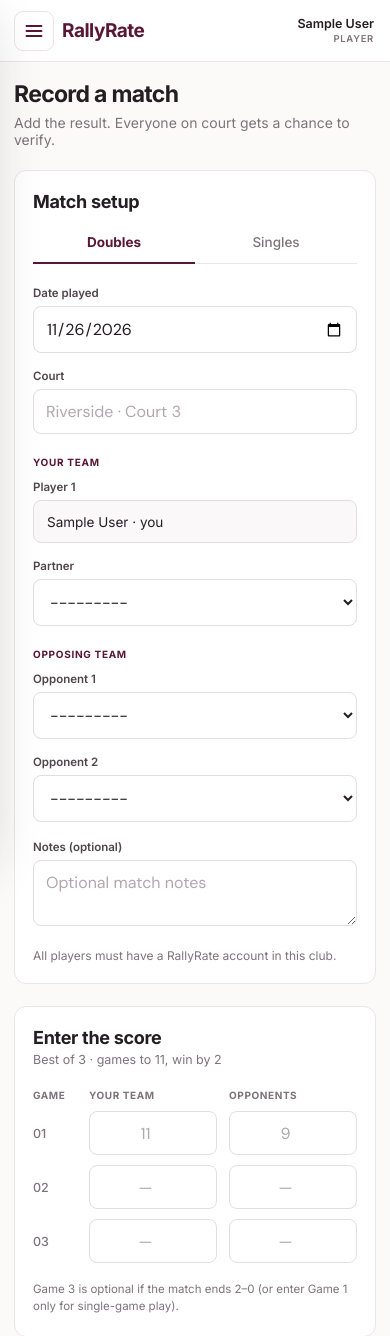
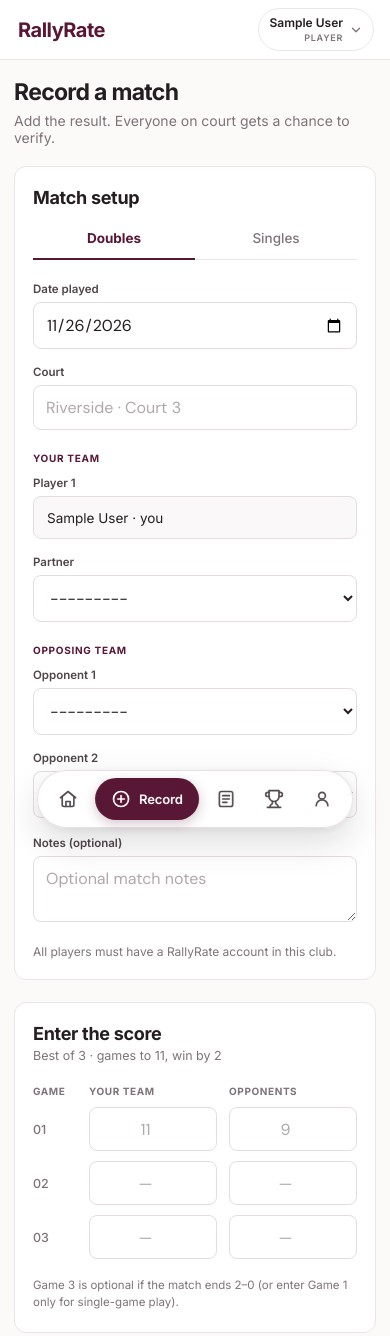
Before and after one commit to Bochikoyy/RallyRate-Caipang-Chrisnel-G7, a Django app: page /matches/new/ in a window 390 px wide. Shown: the top 1336 px of the page. Run offline with Django 5.2, Linux system fonts and the light colour scheme; the visitor is signed in with stand-in values (Sample User, id 1); data comes from the database, SQL or seed files in the repository; parts of the project's set-up code (start-up, migrations or seed data) failed here and were passed over.

Commit message:
feat(ui): replace mobile drawer with expanding-label floating bottom dock

```diff
--- a/static/css/site.css
+++ b/static/css/site.css
@@ -466,42 +466,42 @@
   font-weight: 600;
 }
 
-.ws-menu-toggle,
-.ws-drawer-head,
-.ws-drawer-user,
-.ws-backdrop {
+.ws-account-wrap {
+  position: relative;
+}
+
+.ws-user-trigger {
+  border: 0;
+  background: none;
+  padding: 0;
+  font: inherit;
+  color: inherit;
+  display: inline-flex;
+  align-items: center;
+  gap: 6px;
+  cursor: default;
+}
+
+.ws-user-chevron,
+.ws-user-popover,
+.ws-float-dock,
+.ws-mobile-signout-card {
   display: none;
 }
 
 @media (max-width: 920px) {
-  body.ws-drawer-open {
-    overflow: hidden;
-  }
   .ws-topbar {
     position: sticky;
     top: 0;
     z-index: 40;
-    height: 62px;
+    height: 60px;
+    background: rgba(255, 255, 255, 0.9);
+    backdrop-filter: blur(12px);
+    -webkit-backdrop-filter: blur(12px);
     grid-template-columns: auto minmax(0, 1fr);
   }
   .ws-brand-cell {
-    padding: 0 0 0 14px;
-    gap: 8px;
-  }
-  .ws-menu-toggle {
-    display: inline-grid;
-    place-items: center;
-    width: 40px;
-    height: 40px;
-    border: 1px solid var(--ws-border);
-    border-radius: 9px;
-    background: #ffffff;
-    color: var(--ws-plum);
-    cursor: pointer;
-    flex: none;
-  }
-  .ws-menu-toggle:active {
-    background: var(--ws-blush);
+    padding: 0 0 0 18px;
   }
   .ws-brand-mascot {
     display: none;
@@ -510,7 +510,7 @@
     gap: 0;
   }
   .ws-brand-text {
-    font-size: 19px;
+    font-size: 20px;
   }
   .ws-topbar-main {
     padding: 0 16px 0 12px;
@@ -520,144 +520,205 @@
   .ws-club-title {
     display: none;
   }
+  .ws-user-trigger {
+    padding: 6px 10px;
+    border-radius: 999px;
+    border: 1px solid var(--ws-border);
+    background: #ffffff;
+    cursor: pointer;
+    max-width: 100%;
+  }
+  .ws-user-trigger:active {
+    background: var(--ws-blush);
+  }
+  .ws-user-chevron {
+    display: block;
+    color: var(--ws-muted);
+    flex: none;
+  }
   .ws-user-meta {
     min-width: 0;
   }
   .ws-user-name {
-    max-width: 155px;
+    max-width: 138px;
     overflow: hidden;
     text-overflow: ellipsis;
     white-space: nowrap;
-    font-size: 12.5px;
+    font-size: 12px;
   }
   .ws-user-role {
-    font-size: 9.5px;
-  }
-  .ws-backdrop {
+    font-size: 9px;
+  }
+
+  /* Account Popover Menu */
+  .ws-user-popover {
     display: block;
-    position: fixed;
-    inset: 0;
-    z-index: 50;
-    background: rgba(36, 30, 34, 0.42);
-    backdrop-filter: blur(1px);
-  }
-  .ws-backdrop[hidden] {
+    position: absolute;
+    top: calc(100% + 8px);
+    right: 0;
+    z-index: 70;
+    width: 220px;
+    padding: 8px;
+    border-radius: 14px;
+    background: #ffffff;
+    border: 1px solid var(--ws-border);
+    box-shadow: 0 18px 42px rgba(36, 30, 34, 0.16);
+  }
+  .ws-user-popover[hidden] {
+    display: none;
+  }
+  .ws-popover-head {
+    padding: 8px 10px 10px;
+    margin-bottom: 4px;
+    border-bottom: 1px solid #f2ecef;
+    display: flex;
+    flex-direction: column;
+    gap: 2px;
+  }
+  .ws-popover-head strong {
+    font-size: 13px;
+    color: var(--ws-ink);
+  }
+  .ws-popover-head span {
+    font-size: 11.5px;
+    color: var(--ws-muted);
+  }
+  .ws-popover-link {
+    display: flex;
+    align-items: center;
+    height: 38px;
+    padding: 0 10px;
+    border-radius: 8px;
+    font-size: 13px;
+    font-weight: 500;
+    color: #4f454b;
+  }
+  .ws-popover-link:hover,
+  .ws-popover-link:active {
+    background: #f8f4f6;
+    color: var(--ws-plum);
+  }
+  .ws-user-popover form {
+    margin: 4px 0 0;
+    padding-top: 4px;
+    border-top: 1px solid #f2ecef;
+  }
+  .ws-popover-logout {
+    width: 100%;
+    height: 38px;
+    padding: 0 10px;
+    border: 0;
+    border-radius: 8px;
+    background: none;
+    text-align: left;
+    font: 600 13px 'Inter', 'DM Sans', sans-serif;
+    color: var(--ws-red-ink);
+    cursor: pointer;
+  }
+  .ws-popover-logout:hover,
+  .ws-popover-logout:active {
+    background: var(--ws-red-bg);
+  }
+
+  /* Hide desktop left sidebar on mobile */
+  .ws-sidebar {
     display: none;
   }
   .ws-frame {
     grid-template-columns: 1fr;
-    min-height: calc(100vh - 62px);
-  }
-  .ws-sidebar {
-    position: fixed;
-    top: 0;
-    left: 0;
-    bottom: 0;
-    z-index: 60;
-    width: min(292px, 84vw);
-    border-right: 1px solid var(--ws-border);
-    padding: 18px 18px 24px;
-    gap: 24px;
-    overflow-y: auto;
-    transform: translateX(-104%);
-    transition: transform 0.22s cubic-bezier(0.22, 1, 0.36, 1);
-    box-shadow: 0 20px 50px rgba(36, 30, 34, 0.18);
-  }
-  body.ws-drawer-open .ws-sidebar {
-    transform: translateX(0);
-  }
-  .ws-drawer-head {
-    display: flex;
-    align-items: center;
-    justify-content: space-between;
-    padding: 0 4px 14px;
-    margin-bottom: 14px;
-    border-bottom: 1px solid var(--ws-border);
-  }
-  .ws-drawer-close {
-    width: 36px;
-    height: 36px;
-    border: 1px solid var(--ws-border);
-    border-radius: 8px;
-    background: #ffffff;
-    color: var(--ws-ink);
-    font-size: 15px;
-    cursor: pointer;
-    display: inline-grid;
-    place-items: center;
-  }
-  .ws-drawer-user {
-    display: flex;
-    flex-direction: column;
-    gap: 3px;
-    padding: 12px 14px;
-    margin-bottom: 16px;
-    border-radius: 10px;
-    background: var(--ws-blush);
-  }
-  .ws-drawer-user strong {
-    font-size: 13.5px;
-    color: var(--ws-ink);
-  }
-  .ws-drawer-user span {
-    font-size: 11.5px;
-    color: var(--ws-muted);
-  }
-  .ws-nav-link {
-    min-height: 44px;
-    font-size: 14px;
-  }
-  .ws-sidebar-foot {
-    padding: 0 2px;
-  }
-  .ws-club-tagline {
-    margin-bottom: 14px;
-  }
-  .ws-foot-links {
-    gap: 8px;
-  }
-  .ws-help-link {
-    display: flex;
-    align-items: center;
-    justify-content: center;
-    width: 100%;
-    min-height: 42px;
-    padding: 0 14px;
-    border: 1px solid var(--ws-border);
-    border-radius: 9px;
-    background: #ffffff;
-    font-size: 13px;
-  }
-  .ws-logout-btn {
-    display: flex;
-    align-items: center;
-    justify-content: center;
-    width: 100%;
-    min-height: 42px;
-    padding: 0 14px;
-    border: 1px solid #e5d8df;
-    border-radius: 9px;
-    background: var(--ws-blush);
-    color: var(--ws-plum);
-    font-size: 13px;
-    font-weight: 600;
+    min-height: calc(100vh - 60px);
   }
   .ws-disclaimer {
     display: none;
   }
   .ws-main {
-    padding: 22px 16px 28px;
+    padding: 20px 16px calc(104px + env(safe-area-inset-bottom, 0px));
     gap: 24px;
   }
   .ws-page-head {
     flex-direction: column;
     align-items: stretch;
     gap: 14px;
-    margin-bottom: 22px;
+    margin-bottom: 20px;
   }
   .ws-page-head h1 {
     font-size: 25px;
   }
+
+  /* Expanding-Label Floating Capsule Bottom Dock */
+  .ws-float-dock {
+    position: fixed;
+    left: 50%;
+    bottom: calc(16px + env(safe-area-inset-bottom, 0px));
+    transform: translateX(-50%);
+    z-index: 65;
+    display: inline-flex;
+    align-items: center;
+    gap: 6px;
+    padding: 7px 9px;
+    max-width: calc(100vw - 24px);
+    background: rgba(255, 255, 255, 0.96);
+    backdrop-filter: blur(16px);
+    -webkit-backdrop-filter: blur(16px);
+    border: 1px solid rgba(232, 223, 228, 0.95);
+    border-radius: 999px;
+    box-shadow:
+      0 14px 36px rgba(36, 30, 34, 0.15),
+      0 2px 8px rgba(36, 30, 34, 0.06);
+  }
+  .ws-dock-item {
+    display: inline-flex;
+    align-items: center;
+    justify-content: center;
+    height: 42px;
+    min-width: 42px;
+    padding: 0 11px;
+    border-radius: 999px;
+    color: #554a51;
+    text-decoration: none;
+    transition:
+      background 0.22s cubic-bezier(0.22, 1, 0.36, 1),
+      color 0.18s ease,
+      padding 0.22s cubic-bezier(0.22, 1, 0.36, 1);
+  }
+  .ws-dock-item svg {
+    flex: none;
+  }
+  .ws-dock-label {
+    display: none;
+    white-space: nowrap;
+    font-size: 13px;
+    font-weight: 600;
+    letter-spacing: -0.1px;
+  }
+  .ws-dock-item.active {
+    background: var(--ws-plum);
+    color: #ffffff;
+    padding: 0 16px;
+    gap: 8px;
+    box-shadow: 0 4px 12px rgba(89, 23, 54, 0.24);
+  }
+  .ws-dock-item.active .ws-dock-label {
+    display: inline-block;
+  }
+
+  /* Profile mobile signout card */
+  .ws-mobile-signout-card {
+    display: grid;
+    grid-template-columns: 1fr 1fr;
+    gap: 10px;
+    margin-top: 18px;
+  }
+  .ws-mobile-signout-card form {
+    margin: 0;
+  }
+  .ws-btn-signout {
+    width: 100%;
+    background: var(--ws-red-bg);
+    border-color: #f1cfd4;
+    color: var(--ws-red-ink);
+  }
+}
 }
 
 
@@ -2509,7 +2570,7 @@
 
 @media (max-width: 640px) {
   .ws-main {
-    padding: 18px 14px calc(36px + env(safe-area-inset-bottom, 0px));
+    padding: 18px 14px calc(104px + env(safe-area-inset-bottom, 0px));
   }
   .ws-page-head h1 {
     font-size: 23px;
--- a/templates/workspace_base.html
+++ b/templates/workspace_base.html
@@ -6,7 +6,7 @@
   <meta name="viewport" content="width=device-width, initial-scale=1">
   <meta name="theme-color" content="#591736">
   <title>{% block title %}RallyRate{% endblock %}</title>
-  <link rel="stylesheet" href="{% static 'css/site.css' %}?v=20261126-mobile-p3">
+  <link rel="stylesheet" href="{% static 'css/site.css' %}?v=20261126-float-dock">
 </head>
 <body class="ws-body {% block body_class %}{% endblock %}">
   {% if messages %}
@@ -23,23 +23,12 @@
     </div>
   {% endif %}
 
+  {% url 'ratings:history' as rating_history_url %}
+  {% url 'ratings:rules' as rules_url %}
+  {% url 'clubs:leaderboard' as leaderboard_url %}
+
   <header class="ws-topbar">
     <div class="ws-brand-cell">
-      <button
-        type="button"
-        class="ws-menu-toggle"
-        id="ws-menu-toggle"
-        aria-label="Open workspace menu"
-        aria-expanded="false"
-        aria-controls="ws-sidebar"
-      >
-        <svg width="20" height="20" viewBox="0 0 24 24" fill="none" stroke="currentColor" stroke-width="2.2" stroke-linecap="round" aria-hidden="true">
-          <line x1="3" y1="6" x2="21" y2="6"></line>
-          <line x1="3" y1="12" x2="21" y2="12"></line>
-          <line x1="3" y1="18" x2="21" y2="18"></line>
-        </svg>
-      </button>
-
       <a class="ws-brand" href="{% url 'accounts:dashboard' %}">
         <img class="ws-brand-mascot" src="{% static 'images/rallyraye.png' %}" alt="RallyRaye mascot">
         <span class="ws-brand-text">RallyRate</span>
@@ -48,35 +37,45 @@
 
     <div class="ws-topbar-main">
       <span class="ws-club-title">{{ request.user.home_court|default:"RallyRate Pickleball Club" }}</span>
-      <div class="ws-user-meta">
+
+      <div class="ws-account-wrap">
+        <button
+          type="button"
+          class="ws-user-trigger"
+          id="ws-user-trigger"
+          aria-expanded="false"
+          aria-controls="ws-user-popover"
+        >
+          <span class="ws-user-meta">
             <span class="ws-user-name">{{ request.user.get_full_name|default:request.user.first_name|default:request.user.email|default:request.user.username }}</span>
             <span class="ws-user-role">{{ request.user.get_role_display|upper }}</span>
+          </span>
+          <svg class="ws-user-chevron" width="14" height="14" viewBox="0 0 24 24" fill="none" stroke="currentColor" stroke-width="2.2" stroke-linecap="round" stroke-linejoin="round" aria-hidden="true">
+            <polyline points="6 9 12 15 18 9"></polyline>
+          </svg>
+        </button>
+
+        <div class="ws-user-popover" id="ws-user-popover" hidden>
+          <div class="ws-popover-head">
+            <strong>{{ request.user.get_full_name|default:request.user.first_name|default:request.user.email|default:request.user.username }}</strong>
+            <span>{{ request.user.home_court|default:"RallyRate Pickleball Club" }}</span>
+          </div>
+          <a class="ws-popover-link" href="{{ rating_history_url|default:'#' }}">Rating history</a>
+          <a class="ws-popover-link" href="{{ rules_url|default:'#' }}">Help &amp; rating rules</a>
+          <form method="post" action="{% url 'accounts:logout' %}">
+            {% csrf_token %}
+            <button class="ws-popover-logout" type="submit">Log out</button>
+          </form>
+        </div>
       </div>
     </div>
   </header>
 
-  <div class="ws-backdrop" id="ws-backdrop" hidden></div>
-
   <div class="ws-frame">
-    <aside class="ws-sidebar" id="ws-sidebar" aria-label="Workspace navigation">
+    <aside class="ws-sidebar" aria-label="Workspace navigation">
       <div class="ws-nav-group">
-        <div class="ws-drawer-head">
-          <a class="ws-brand" href="{% url 'accounts:dashboard' %}">
-            <img class="ws-brand-mascot" src="{% static 'images/rallyraye.png' %}" alt="">
-            <span class="ws-brand-text">RallyRate</span>
-          </a>
-          <button type="button" class="ws-drawer-close" id="ws-drawer-close" aria-label="Close workspace menu">✕</button>
-        </div>
-
-        <div class="ws-drawer-user">
-          <strong>{{ request.user.get_full_name|default:request.user.first_name|default:request.user.email|default:request.user.username }}</strong>
-          <span>{{ request.user.get_role_display }} · {{ request.user.home_court|default:"RallyRate Pickleball Club" }}</span>
-        </div>
-
         <p class="ws-nav-heading">YOUR WORKSPACE</p>
         <nav class="ws-nav">
-          {% url 'ratings:history' as rating_history_url %}
-          {% url 'clubs:leaderboard' as leaderboard_url %}
           <a class="ws-nav-link {% block nav_overview %}{% endblock %}" href="{% url 'accounts:dashboard' %}">Overview</a>
           <a class="ws-nav-link {% block nav_record %}{% endblock %}" href="{% url 'matches:create' %}">Record match</a>
           <a class="ws-nav-link {% block nav_history %}{% endblock %}" href="{% url 'matches:list' %}">Match history</a>
@@ -91,7 +90,6 @@
         <p class="ws-club-eyebrow">{{ request.user.home_court|default:"RALLYRATE CLUB"|upper }}</p>
         <p class="ws-club-tagline">Local ratings.<br>Verified results.</p>
         <div class="ws-foot-links">
-          {% url 'ratings:rules' as rules_url %}
           <a class="ws-help-link" href="{{ rules_url|default:'#' }}">Help &amp; rating rules</a>
           <form method="post" action="{% url 'accounts:logout' %}">
             {% csrf_token %}
@@ -112,30 +110,103 @@
     </main>
   </div>
 
+  <!-- Mobile Expanding-Label Floating Bottom Navigation -->
+  {% with ns=request.resolver_match.namespace url_name=request.resolver_match.url_name %}
+  <nav class="ws-float-dock" aria-label="Primary mobile navigation">
+    <a
+      class="ws-dock-item {% if ns == 'accounts' and url_name != 'profile' %}active{% endif %}"
+      href="{% url 'accounts:dashboard' %}"
+      aria-label="Overview"
+    >
+      <svg width="20" height="20" viewBox="0 0 24 24" fill="none" stroke="currentColor" stroke-width="2" stroke-linecap="round" stroke-linejoin="round" aria-hidden="true">
+        <path d="M3 10.5L12 3l9 7.5"></path>
+        <path d="M5 9.5V19a2 2 0 0 0 2 2h10a2 2 0 0 0 2-2V9.5"></path>
+        <path d="M9.5 21v-6h5v6"></path>
+      </svg>
+      <span class="ws-dock-label">Home</span>
+    </a>
+
+    <a
+      class="ws-dock-item {% if ns == 'matches' and url_name == 'create' %}active{% endif %}"
+      href="{% url 'matches:create' %}"
+      aria-label="Record match"
+    >
+      <svg width="20" height="20" viewBox="0 0 24 24" fill="none" stroke="currentColor" stroke-width="2" stroke-linecap="round" stroke-linejoin="round" aria-hidden="true">
+        <circle cx="12" cy="12" r="9"></circle>
+        <line x1="12" y1="8" x2="12" y2="16"></line>
+        <line x1="8" y1="12" x2="16" y2="12"></line>
+      </svg>
+      <span class="ws-dock-label">Record</span>
+    </a>
+
+    <a
+      class="ws-dock-item {% if ns == 'matches' and url_name != 'create' %}active{% endif %}"
+      href="{% url 'matches:list' %}"
+      aria-label="Match history"
+    >
+      <svg width="20" height="20" viewBox="0 0 24 24" fill="none" stroke="currentColor" stroke-width="2" stroke-linecap="round" stroke-linejoin="round" aria-hidden="true">
+        <rect x="4" y="3" width="16" height="18" rx="2.5"></rect>
+        <line x1="8" y1="8" x2="16" y2="8"></line>
+        <line x1="8" y1="12" x2="16" y2="12"></line>
+        <line x1="8" y1="16" x2="13" y2="16"></line>
+      </svg>
+      <span class="ws-dock-label">Matches</span>
+    </a>
+
+    <a
+      class="ws-dock-item {% if ns == 'clubs' or ns == 'ratings' %}active{% endif %}"
+      href="{{ leaderboard_url|default:'#' }}"
+      aria-label="Leaderboard and ratings"
+    >
+      <svg width="20" height="20" viewBox="0 0 24 24" fill="none" stroke="currentColor" stroke-width="2" stroke-linecap="round" stroke-linejoin="round" aria-hidden="true">
+        <path d="M6 9H4.5a2.5 2.5 0 0 1 0-5H6"></path>
+        <path d="M18 9h1.5a2.5 2.5 0 0 0 0-5H18"></path>
+        <path d="M4 22h16"></path>
+        <path d="M10 14.66V17c0 .55-.47.98-.97 1.21C7.85 18.75 7 20.24 7 22"></path>
+        <path d="M14 14.66V17c0 .55.47.98.97 1.21C16.15 18.75 17 20.24 17 22"></path>
+        <path d="M18 2H6v7a6 6 0 0 0 12 0V2Z"></path>
+      </svg>
+      <span class="ws-dock-label">Ranks</span>
+    </a>
+
+    <a
+      class="ws-dock-item {% if ns == 'accounts' and url_name == 'profile' %}active{% endif %}"
+      href="{% url 'accounts:profile' %}"
+      aria-label="Profile"
+    >
+      <svg width="20" height="20" viewBox="0 0 24 24" fill="none" stroke="currentColor" stroke-width="2" stroke-linecap="round" stroke-linejoin="round" aria-hidden="true">
+        <circle cx="12" cy="8" r="4"></circle>
+        <path d="M5 20a7 7 0 0 1 14 0"></path>
+      </svg>
+      <span class="ws-dock-label">Profile</span>
+    </a>
+  </nav>
+  {% endwith %}
+
   <script>
     (function () {
-      const toggleBtn = document.getElementById('ws-menu-toggle');
-      const closeBtn = document.getElementById('ws-drawer-close');
-      const sidebar = document.getElementById('ws-sidebar');
-      const backdrop = document.getElementById('ws-backdrop');
-      if (!toggleBtn || !sidebar || !backdrop) return;
+      const userTrigger = document.getElementById('ws-user-trigger');
+      const userPopover = document.getElementById('ws-user-popover');
 
-      function setDrawer(open) {
-        document.body.classList.toggle('ws-drawer-open', open);
-        toggleBtn.setAttribute('aria-expanded', open ? 'true' : 'false');
-        backdrop.hidden = !open;
+      if (userTrigger && userPopover) {
+        function setPopover(open) {
+          userPopover.hidden = !open;
+          userTrigger.setAttribute('aria-expanded', open ? 'true' : 'false');
         }
-
-      toggleBtn.addEventListener('click', function () {
-        setDrawer(!document.body.classList.contains('ws-drawer-open'));
+        userTrigger.addEventListener('click', function (e) {
+          if (window.innerWidth > 920) return;
+          e.stopPropagation();
+          setPopover(userPopover.hidden);
         });
-      if (closeBtn) {
-        closeBtn.addEventListener('click', function () { setDrawer(false); });
+        document.addEventListener('click', function (e) {
+          if (!userPopover.hidden && !userPopover.contains(e.target) && e.target !== userTrigger) {
+            setPopover(false);
           }
-      backdrop.addEventListener('click', function () { setDrawer(false); });
+        });
         document.addEventListener('keydown', function (e) {
-        if (e.key === 'Escape') setDrawer(false);
+          if (e.key === 'Escape') setPopover(false);
         });
+      }
 
       document.querySelectorAll('#ws-toast-stack .rr-toast').forEach(function (toast) {
         function hideToast() {
```
Also changed, not shown: templates/accounts/profile.html (+9 -0 lines). Lines whose indentation alone changed are shown as unchanged.
